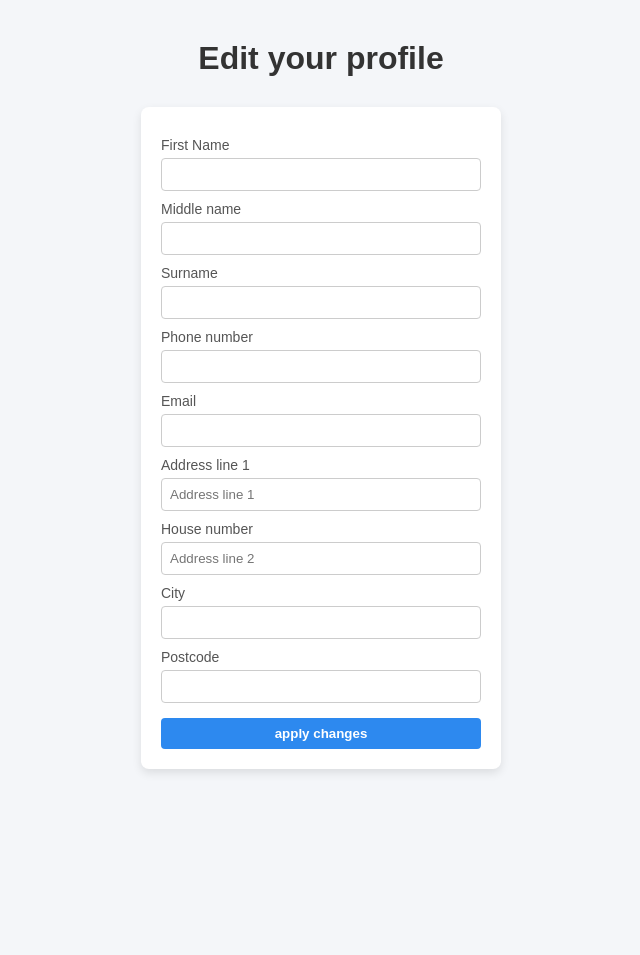
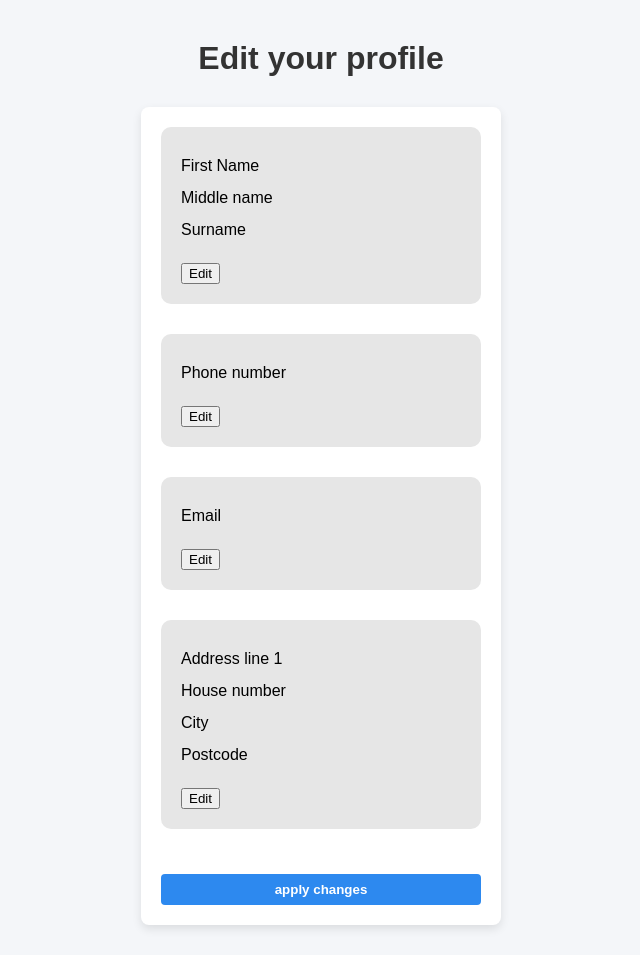
Before and after one commit to Boundy2739/cash-transfer-app-project, a PHP site: page /edit_profile.php in a window 1280 px wide. Shown: the whole page, without its empty margins (319-959 px from the left). Before the commit the page ends 773 px from the top, so only its background shows below. Run offline with PHP 8.4, Linux system fonts and the light colour scheme; the visitor is signed in with stand-in values (Sample User, id 1); data that the repository does not hold is empty.

Commit message:
Change layout form

```diff
--- a/edit_profile.php
+++ b/edit_profile.php
@@ -5,6 +5,10 @@
     header('Location: myaccount.php');
     exit;
 }
+$sql = "SELECT * from users where id=:id";
+$stmt = $pdo->prepare($sql);
+$stmt->execute([':id' => $_SESSION['user_id']]);
+$user = $stmt->fetch(PDO::FETCH_ASSOC);
 if ($_SERVER['REQUEST_METHOD'] === 'POST') {
     $fname = trim($_POST['firstname'] ?? '');
     $mname = trim($_POST['middlename'] ?? '');
@@ -13,8 +17,6 @@
     $number = filter_input(INPUT_POST, $_POST['phonenumber'], FILTER_VALIDATE_INT);
     $street = $_POST['address1'];
     $houseNumber = filter_input(INPUT_POST, $_POST['address2'], FILTER_VALIDATE_INT);
-    $dob = $_POST['dob'];
-    $date = DateTime::createFromFormat('Y-m-d', $dob);
     $city = preg_replace('/[^a-zA-Z\s]/', '', $_POST['city'] ?? '');
     $city = preg_replace('/\s+/', ' ', trim($city));
     $postcode = preg_replace('/[^a-zA-Z0-9\s]/', '', $_POST['postcode']);
@@ -65,10 +67,6 @@
         $params[':address2'] = $houseNumber;
     }
 
-    if (!empty($dob) && $date && $date->format('Y-m-d') === $dob) {
-        $fields[] = "date_of_birth = :dob";
-        $params[':dob'] = $dob;
-    }
 
     if (!empty($city)) {
         $fields[] = "city = :city";
@@ -103,36 +101,59 @@
 <body>
     <h1>Edit your profile</h1>
     <form action="" method="POST">
-        <section class="user-names-section">
+        <section class="profile-item">
             <label for="firstname">First Name</label>
-            <input type="text" id="firstname" name="firstname">
+            <?php echo '<p>' . $user['firstname'] . '</p>' ?>
+            <input type="text" id="firstname" name="firstname" class="names-input">
             <label for="middlename">Middle name</label>
-            <input type="text" id="middlename" name="middlename">
+            <?php echo '<p>' . $user['middlename'] . '</p>' ?>
+            <input type="text" id="middlename" name="middlename" class="names-input">
             <label for="surname">Surname</label>
-            <input type="text" id="surname" name="surname">
+            <?php echo '<p>' . $user['lastname'] . '</p>' ?>
+            <input type="text" id="surname" name="surname" class="names-input">
+            <button class="edit-btn" type="button" onclick="enableEdit('names-input')">Edit</button>
         </section>
-        <section class="user-phonenumber-section">
+        <section class="profile-item">
             <label for="phonenumber">Phone number</label>
-            <input type="tel" id="phonenumber" name="phonenumber">
+            <?php echo '<p>' . $user['phone'] . '</p>' ?>
+            <input type="tel" id="phonenumber" name="phonenumber" class="phone-input">
+            <button class="edit-btn" type="button" onclick="enableEdit('phone-input')">Edit</button>
         </section>
-        <section class="user-email-section">
+        <section class="profile-item">
             <label for="email">Email</label>
-            <input type="email" id="email" name="email">
+            <?php echo '<p>' . $user['email'] . '</p>' ?>
+            <input type="email" id="email" name="email" class="email-input">
+            <button class="edit-btn" type="button" onclick="enableEdit('email-input')">Edit</button>
         </section>
 
 
-        <section class="user-address-section">
+        <section class="profile-item">
             <label for="address1">Address line 1</label>
-            <input type="text" id="address1" name="address1" placeholder="Address line 1">
+            <?php echo '<p>' . $user['address_street_name'] . '</p>' ?>
+            <input type="text" id="address1" name="address1" placeholder="Address line 1" class="address-input">
             <label for="address2">House number</label>
-            <input type="number" id="address2" name="address2" placeholder="Address line 2">
+            <?php echo '<p>' . $user['address_house_number'] . '</p>' ?>
+            <input type="number" id="address2" name="address2" placeholder="Address line 2" class="address-input">
             <label for="city">City</label>
-            <input type="text" id="city" name="city">
+            <?php echo '<p>' . $user['city'] . '</p>' ?>
+            <input type="text" id="city" name="city" class="address-input">
             <label for="postcode">Postcode</label>
-            <input type="text" id="postcode" name="postcode">
+            <?php echo '<p>' . $user['postcode'] . '</p>' ?>
+            <input type="text" id="postcode" name="postcode" class="address-input">
+            <button class="edit-btn" type="button" onclick="enableEdit('address-input')">Edit</button>
         </section>
         <input type="submit" value="apply changes">
     </form>
+    <script>
+       function enableEdit(field){
+        const elements = document.getElementsByClassName(field);
+
+        for (let i = 0; i < elements.length; i++) {
+        elements[i].classList.add('active');
+    }
+       }
+
+    </script>
 </body>
 
 </html>
--- a/style.css
+++ b/style.css
@@ -180,3 +180,56 @@
     box-sizing: border-box;
     text-decoration: none;
 }
+/* user profile edit form*/
+.names-input{
+    display: none;
+}
+
+.names-input.active{
+    display: block;
+}
+
+.phone-input{
+    display: none;
+}
+
+.phone-input.active{
+    display: block;
+}
+
+.email-input{
+    display: none;
+}
+
+.email-input.active{
+    display: block;
+}
+
+.address-input{
+    display: none;
+}
+
+.address-input.active{
+    display: block;
+}
+.profile-item{
+    background-color: #e6e6e6;
+    padding: 20px;
+    margin-bottom: 30px;
+    border-radius:10px ;
+}
+.edit-btn{
+    margin-top: 10px;
+}
+
+.profile-item label {
+    display: block;
+    margin-top: 10px;
+    font-size: 16px;
+    color: black;
+}
+
+.profile-item p {
+    font-size: 14px;
+    color: #555;
+}
```
